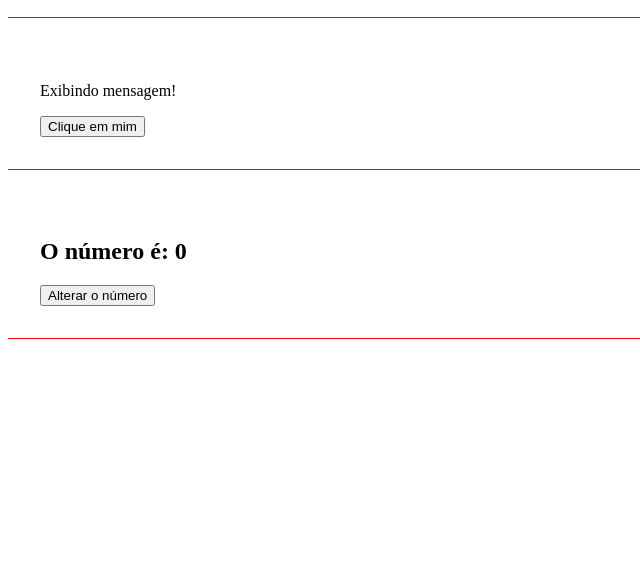
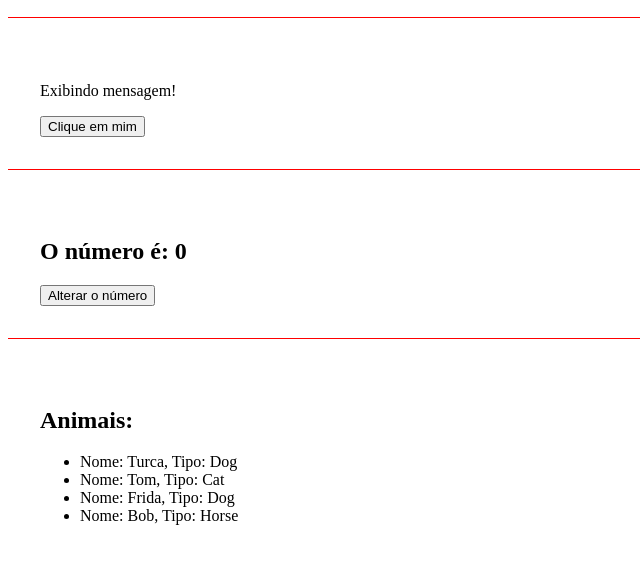
Before and after one commit to gustavops02/angular-from-scratch, an Angular app: page / in a window 1280 px wide. Shown: the part 748-1312 px from the top of the page, without its empty margins (0-640 px from the left). Built offline with nearby package versions, Linux system fonts and the light colour scheme.

Commit message:
[feat] implementando o ngFor

```diff
--- a/src/app/app.component.html
+++ b/src/app/app.component.html
@@ -4,5 +4,5 @@
 <app-if-render></app-if-render>
 <app-events></app-events>
 <app-emitter></app-emitter>
-
+<app-list-render></app-list-render>
 <router-outlet></router-outlet>
--- a/src/app/app.module.ts
+++ b/src/app/app.module.ts
@@ -9,6 +9,7 @@
 import { EventsComponent } from './components/events/events.component';
 import { EmitterComponent } from './components/emitter/emitter.component';
 import { ChangeNumberComponent } from './components/change-number/change-number.component';
+import { ListRenderComponent } from './components/list-render/list-render.component';
 
 @NgModule({
   declarations: [
@@ -18,7 +19,8 @@
     IfRenderComponent,
     EventsComponent,
     EmitterComponent,
-    ChangeNumberComponent
+    ChangeNumberComponent,
+    ListRenderComponent
   ],
   imports: [
     BrowserModule,
--- /dev/null
+++ b/src/app/components/list-render/list-render.component.html
@@ -0,0 +1,10 @@
+<div class="class">
+    <h2>Animais:</h2>
+
+    <ul>
+        <li *ngFor="let animal of animals">
+            Nome: {{animal.name}}, Tipo: {{animal.type}}
+        </li>
+
+    </ul>
+</div>
--- /dev/null
+++ b/src/app/components/list-render/list-render.component.ts
@@ -0,0 +1,17 @@
+import { Component } from '@angular/core';
+
+@Component({
+  selector: 'app-list-render',
+  templateUrl: './list-render.component.html',
+  styleUrl: './list-render.component.css'
+})
+export class ListRenderComponent {
+
+  animals = [
+    { name: "Turca", type: 'Dog' },
+    { name: "Tom", type: "Cat" },
+    { name: "Frida", type: "Dog" },
+    { name: "Bob", type: "Horse" }
+  ]
+
+}
```
Also changed, not shown: src/app/components/list-render/list-render.component.css (added), 1 other file (tests, documents, lock files or other folders).
